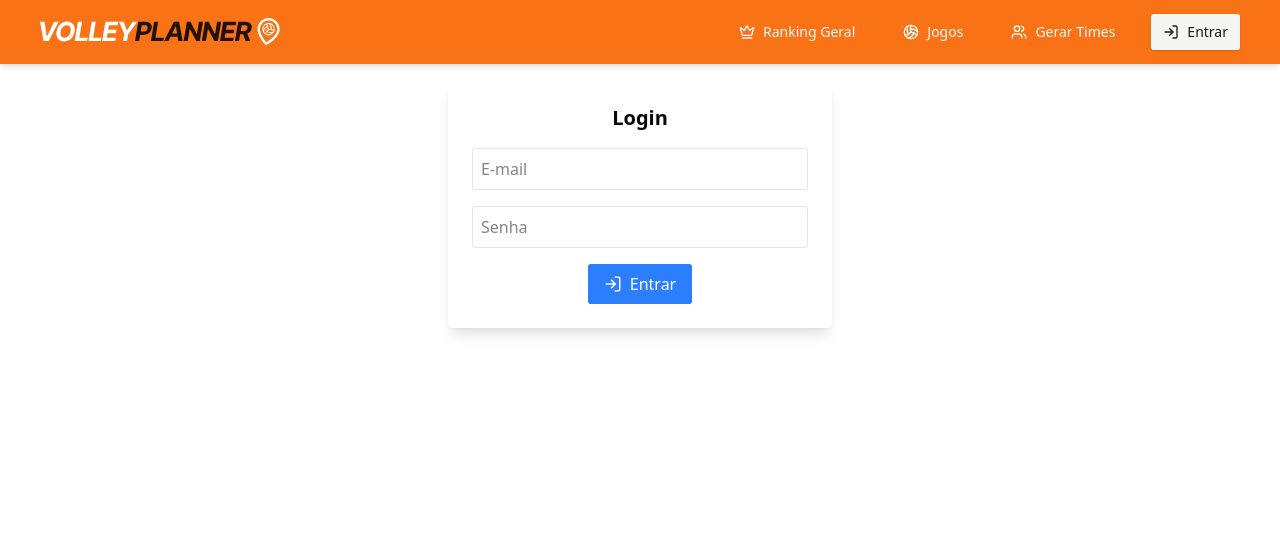
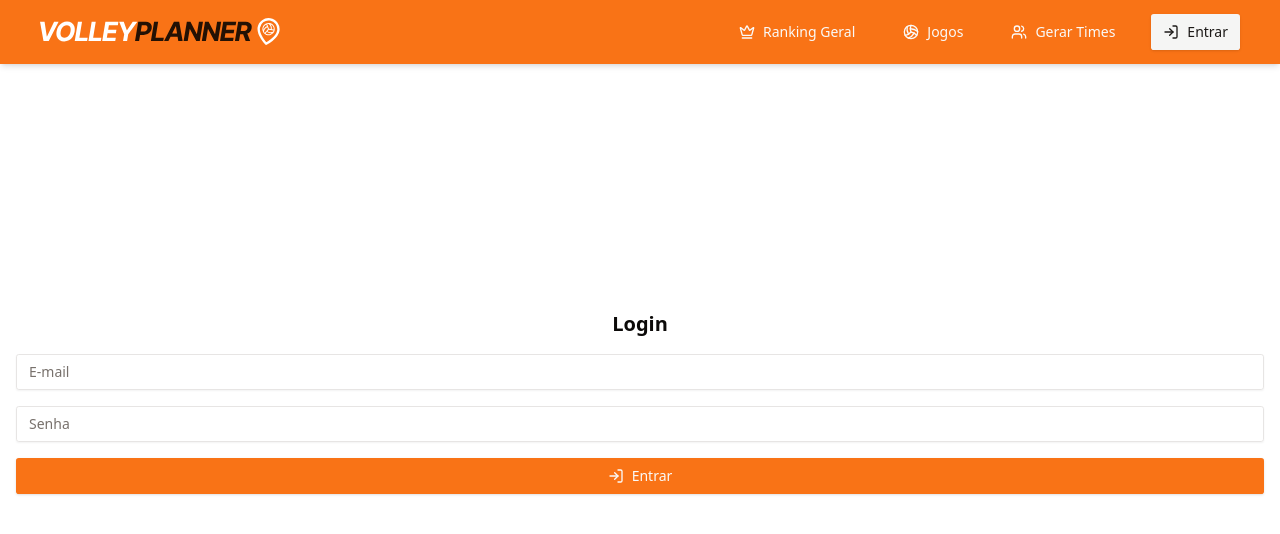
Before and after one commit to juaoantonio/volleyranker, a React (Vite) app: page /login in a window 1280 px wide. Shown: the top 534 px of the page. Built offline with nearby package versions, Linux system fonts and the light colour scheme; no server answers.

Commit message:
refactor: add shadcn ui to login page

```diff
--- a/src/components/Login.tsx
+++ b/src/components/Login.tsx
@@ -2,6 +2,8 @@ import { useState } from "react";
 import { loginWithEmail } from "../services/auth.ts";
 import { LogIn } from "lucide-react";
 import { useNavigate } from "react-router-dom";
+import { Input } from "./ui/input.tsx";
+import { Button } from "./ui/button.tsx";
 
 export const Login = () => {
     const [email, setEmail] = useState("");
@@ -26,29 +28,26 @@ export const Login = () => {
     };
 
     return (
-        <div className="mx-auto flex w-96 flex-col items-center space-y-4 rounded-lg bg-white p-6 shadow-lg">
+        <div className="mx-auto flex h-full flex-col items-center justify-center space-y-4 rounded-lg bg-white">
             <h2 className="text-xl font-semibold">Login</h2>
-            <input
+            <Input
                 type="email"
                 placeholder="E-mail"
                 value={email}
                 onChange={(e) => setEmail(e.target.value)}
-                className="w-full rounded-md border p-2 focus:ring-2 focus:ring-blue-400 focus:outline-none"
+                className="w-full"
             />
-            <input
+            <Input
                 type="password"
                 placeholder="Senha"
                 value={password}
                 onChange={(e) => setPassword(e.target.value)}
-                className="w-full rounded-md border p-2 focus:ring-2 focus:ring-blue-400 focus:outline-none"
+                className="w-full"
             />
             {error && <p className="text-red-500">{error}</p>}
-            <button
-                onClick={handleLogin}
-                className="flex items-center gap-2 rounded-md bg-blue-500 px-4 py-2 text-white transition hover:bg-blue-600"
-            >
+            <Button onClick={handleLogin} className={"w-full"}>
                 <LogIn size={18} /> Entrar
-            </button>
+            </Button>
         </div>
     );
 };
```
